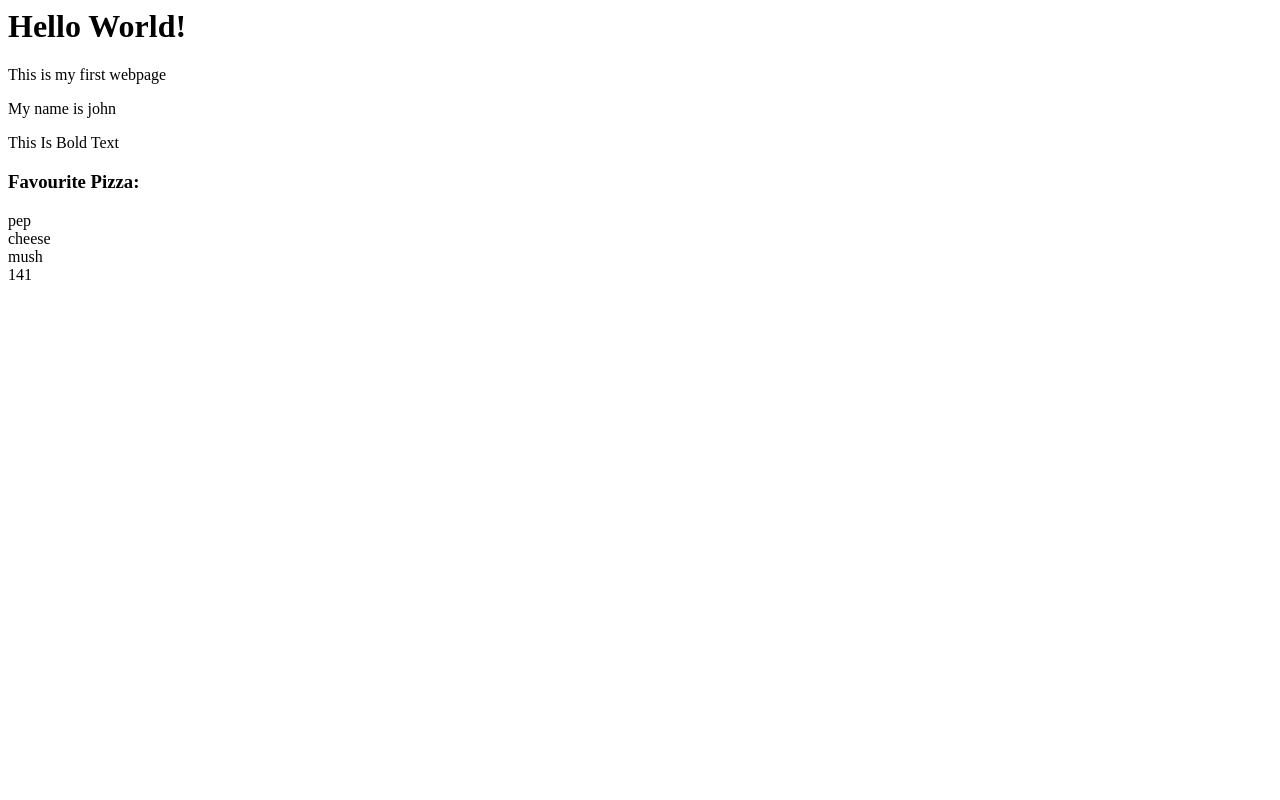
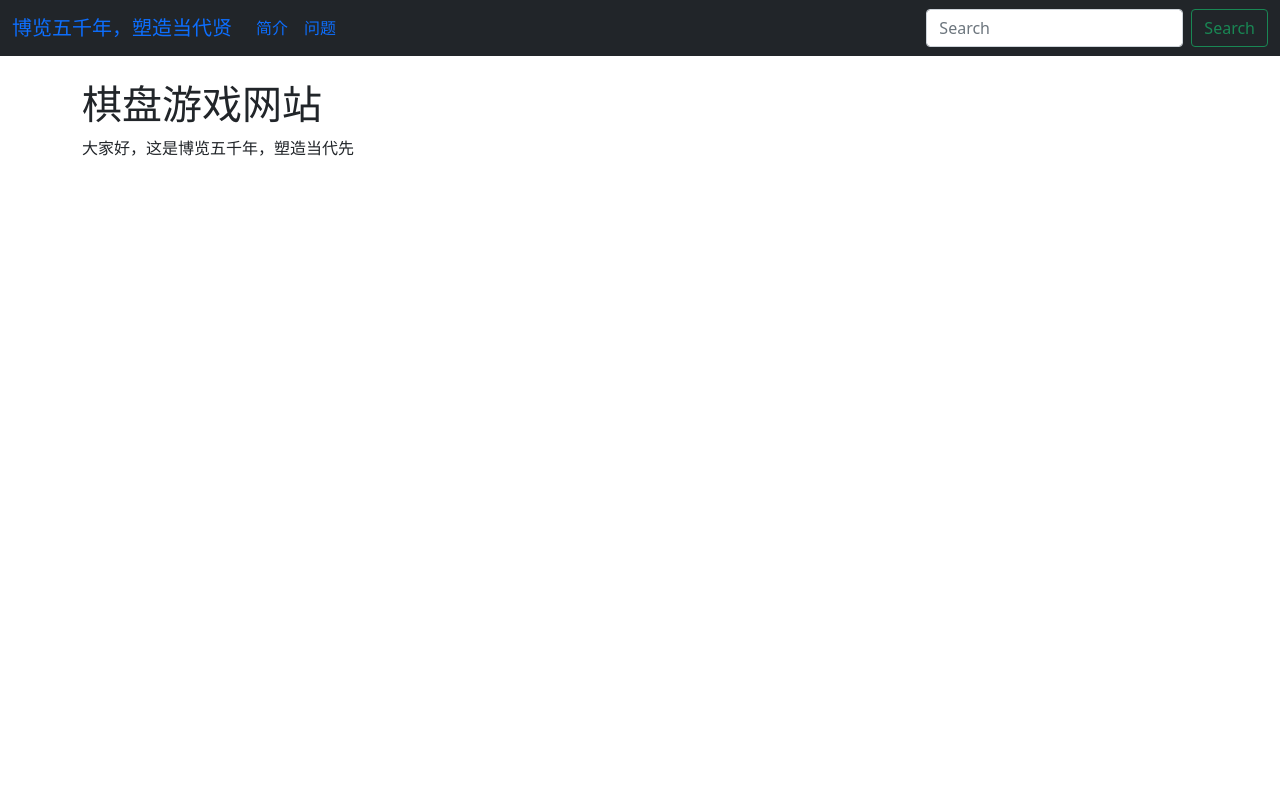
Before and after one commit to JIN-ZIJIE/website, a Flask app: page / in a window 1280 px wide. Run offline with Flask 2, Linux system fonts and the light colour scheme.

Commit message:
added nav bar and about, rewrote content

```diff
--- a/hello.py
+++ b/hello.py
@@ -10,30 +10,30 @@ app = Flask(__name__)
 #ef hello_world():
 #   return "<h1>Hello, World!</h1>"
 
-def hello_world():
-    first_name = 'john'
-    stuff = "this is bold text"
+def index():
 
-    favourite_pizza = ['pep', 'cheese', 'mush', 41]
-    return render_template('index.html',
-                           first_name=first_name, stuff=stuff,
-                           favourite_pizza=favourite_pizza)
+    return render_template('index.html')
 
 
-# localhost:5000/user/Jin
-@app.route('/user/<name>')
+# localhost:5000/question
+@app.route('/question')
 
-def user(name):
-    return render_template('user.html', user_name=name)
+def question():
+    return render_template('question.html')
+
+# localhost:5000/about
+@app.route('/about')
+
+def about():
+    return render_template('about.html')
 
 # create custom error
-
 # invalid url
 @app.errorhandler(404)
 def page_not_found(e):
     return render_template('404.html'),404
 
-# internaol server error
+# internal server error
 @app.errorhandler(500)
 def page_not_found(e):
     return render_template('500.html'),500
--- /dev/null
+++ b/templates/about.html
@@ -0,0 +1,6 @@
+{%extends 'base.html'%}
+
+{%block content%}
+	<h1>简介将会在这儿</h1>
+
+{%endblock%}
--- /dev/null
+++ b/templates/base.html
@@ -0,0 +1,35 @@
+<!doctype html>
+<html lang="en">
+  <head>
+    <!-- Required meta tags -->
+    <meta charset="utf-8">
+    <meta name="viewport" content="width=device-width, initial-scale=1">
+
+    <!-- Bootstrap CSS -->
+    <link href="https://cdn.jsdelivr.net/npm/bootstrap@5.0.0-beta1/dist/css/bootstrap.min.css" rel="stylesheet" integrity="sha384-giJF6kkoqNQ00vy+HMDP7azOuL0xtbfIcaT9wjKHr8RbDVddVHyTfAAsrekwKmP1" crossorigin="anonymous">
+
+    <!-- Our CSS -->
+    <link href="{{ url_for('static', filename='css/style.css') }}" rel="stylesheet">
+
+    <title>博览五千年，塑造当代贤</title>
+  </head>
+  <body>
+        {%include 'navbar.html'%}
+  	<br/>
+  	<div class="container">
+		{% block content %}
+		{% endblock %}
+	</div>
+
+    <!-- Optional JavaScript; choose one of the two! -->
+
+    <!-- Option 1: Bootstrap Bundle with Popper -->
+    <script src="https://cdn.jsdelivr.net/npm/bootstrap@5.0.0-beta1/dist/js/bootstrap.bundle.min.js" integrity="sha384-ygbV9kiqUc6oa4msXn9868pTtWMgiQaeYH7/t7LECLbyPA2x65Kgf80OJFdroafW" crossorigin="anonymous"></script>
+
+    <!-- Option 2: Separate Popper and Bootstrap JS -->
+    <!--
+    <script src="https://cdn.jsdelivr.net/npm/@popperjs/core@2.5.4/dist/umd/popper.min.js" integrity="sha384-q2kxQ16AaE6UbzuKqyBE9/u/KzioAlnx2maXQHiDX9d4/zp8Ok3f+M7DPm+Ib6IU" crossorigin="anonymous"></script>
+    <script src="https://cdn.jsdelivr.net/npm/bootstrap@5.0.0-beta1/dist/js/bootstrap.min.js" integrity="sha384-pQQkAEnwaBkjpqZ8RU1fF1AKtTcHJwFl3pblpTlHXybJjHpMYo79HY3hIi4NKxyj" crossorigin="anonymous"></script>
+    -->
+  </body>
+</html>
--- a/templates/index.html
+++ b/templates/index.html
@@ -1,20 +1,10 @@
-<h1>Hello World!</h1>
+{%extends 'base.html'%}
 
-<p>This is my first webpage</p>
+{%block content%}
+	<h1>棋盘游戏网站</h1>
 
-<p>My name is {{ first_name }}</p>
+	<p>大家好，这是博览五千年，塑造当代先</p>
 
-<p>{{stuff|title}}</p>
+	<br/><br/>
 
-<h3>Favourite Pizza:</h3>
-
-{% for topping in favourite_pizza %}
-
-	{%if topping == 41%}
-		{{topping + 100}}<br/>
-	{%else%}
-		{{topping}}<br/>
-	{%endif%}
-{%endfor%}
-
-<br/><br/>
+{%endblock%}
--- /dev/null
+++ b/templates/navbar.html
@@ -0,0 +1,26 @@
+<nav class="navbar navbar-expand-lg bg-dark">
+  <div class="container-fluid">
+    <a class="navbar-brand" href="{{url_for('index')}}">博览五千年，塑造当代贤</a>
+    <button class="navbar-toggler" type="button" data-bs-toggle="collapse" data-bs-target="#navbarSupportedContent" aria-controls="navbarSupportedContent" aria-expanded="false" aria-label="Toggle navigation">
+      <span class="navbar-toggler-icon"></span>
+    </button>
+    <div class="collapse navbar-collapse" id="navbarSupportedContent">
+      <ul class="navbar-nav me-auto mb-2 mb-lg-0">
+
+        <li class="nav-item">
+          <a class="nav-link" href="{{url_for('about')}}">简介</a>
+        </li>
+
+        <li class="nav-item">
+          <a class="nav-link" href="{{url_for('question')}}">问题</a>
+        </li>
+
+
+      </ul>
+      <form class="d-flex" role="search">
+        <input class="form-control me-2" type="search" placeholder="Search" aria-label="Search">
+        <button class="btn btn-outline-success" type="submit">Search</button>
+      </form>
+    </div>
+  </div>
+</nav>
--- a/templates/user.html
+++ /dev/null
@@ -1 +0,0 @@
-<h1>Hello {{user_name|capitalize}}</h1>
```
Also changed, not shown: templates/404.html (+12 -5 lines), templates/500.html (+12 -5 lines), templates/question.html (added, +8 -0 lines).
